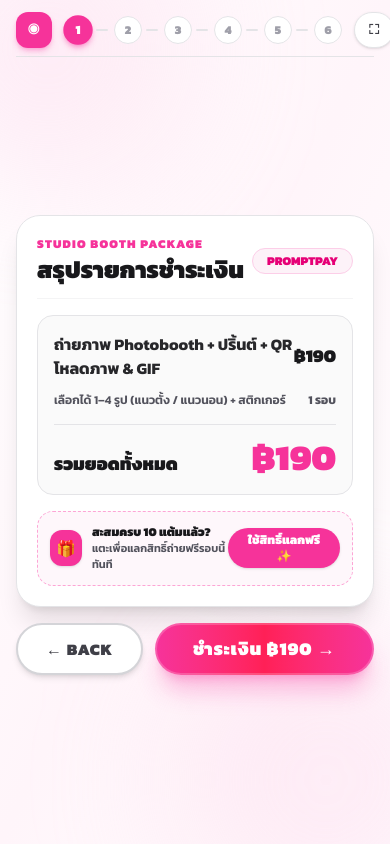
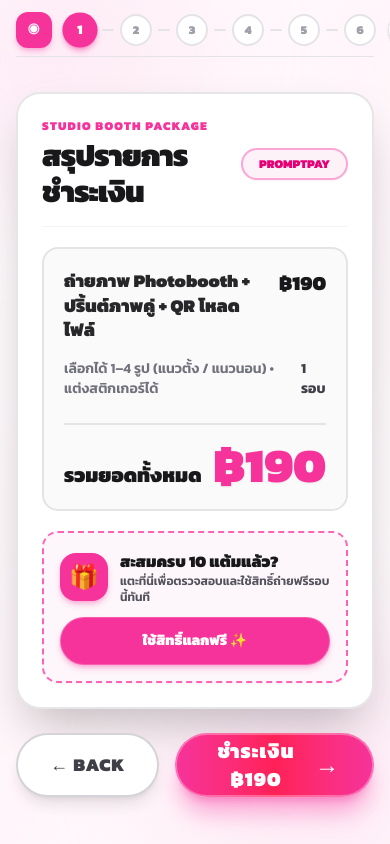
Before and after one commit to suhaimeejehha-glitch/camera-page, a Next.js app: page /payment in a window 390 px wide. Built offline with nearby package versions, Linux system fonts and the light colour scheme.

Commit message:
feat: upscale payment and numpad ui elements for touchscreen kiosk

```diff
--- a/app/components/payment/PaymentClient.tsx
+++ b/app/components/payment/PaymentClient.tsx
@@ -138,24 +138,24 @@ export function PaymentClient() {
   // ==========================================
   if (step === "redeem_success" && memberData) {
     return (
-      <div className="flex w-full max-w-md flex-col items-center gap-5 rounded-3xl border-2 border-emerald-300 bg-white p-6 sm:p-8 text-center shadow-xl">
-        <div className="flex h-20 w-20 items-center justify-center rounded-full border-4 border-emerald-400 bg-emerald-50 text-4xl font-black text-emerald-500 shadow-md">
+      <div className="flex w-full max-w-xl sm:max-w-2xl flex-col items-center gap-6 sm:gap-8 rounded-3xl sm:rounded-[32px] border-2 border-emerald-300 bg-white p-8 sm:p-12 text-center shadow-2xl my-auto">
+        <div className="flex h-24 w-24 sm:h-28 sm:w-28 items-center justify-center rounded-3xl border-4 border-emerald-400 bg-emerald-50 text-5xl sm:text-6xl font-black text-emerald-500 shadow-md">
           👑
         </div>
-        <div className="flex flex-col gap-2">
-          <span className="rounded-full bg-emerald-100 px-4 py-1 text-xs font-black text-emerald-700">
+        <div className="flex flex-col gap-3">
+          <span className="self-center rounded-full bg-emerald-100 px-5 py-1.5 text-sm sm:text-base font-black text-emerald-800">
             เบอร์: {memberData.phone}
           </span>
-          <h2 className="text-2xl sm:text-3xl font-black text-emerald-600">
+          <h2 className="text-3xl sm:text-4xl md:text-5xl font-black text-emerald-600">
             สิทธิ์ของคุณพร้อมใช้งาน! 🎉
           </h2>
-          <p className="text-sm sm:text-base font-bold text-zinc-700">
+          <p className="text-base sm:text-xl font-bold text-zinc-700">
             ตรวจพบ 10 แต้มสะสม • รับสิทธิ์ถ่ายฟรีรอบนี้ 1 ครั้ง โดยไม่ต้องชำระเงิน
           </p>
-          <div className="rounded-xl border border-emerald-200 bg-emerald-50/80 p-2.5 text-xs font-bold text-emerald-800">
+          <div className="rounded-2xl border border-emerald-200 bg-emerald-50/90 p-3.5 sm:p-4 text-xs sm:text-sm md:text-base font-bold text-emerald-800">
             🛡️ ระบบจะตัด 10 แต้มเมื่อขั้นตอนสั่งพิมพ์รูปสำเร็จเท่านั้น หากมีเหตุขัดข้องแต้มจะไม่หาย
           </div>
-          <p className="font-mono text-xs font-bold text-zinc-500">
+          <p className="font-mono text-sm sm:text-base font-bold text-zinc-500">
             แต้มสะสมปัจจุบัน: {memberData.points}/10 แต้ม
           </p>
         </div>
@@ -163,7 +163,7 @@ export function PaymentClient() {
         <button
           type="button"
           onClick={() => router.replace("/setup")}
-          className="inline-flex h-13 sm:h-14 w-full items-center justify-center rounded-full bg-gradient-to-r from-emerald-500 to-teal-500 px-8 text-lg font-black text-white uppercase shadow-xl shadow-emerald-500/30 transition active:scale-95 hover:from-emerald-400 hover:to-teal-400 border-2 border-white/20 touch-manipulation cursor-pointer"
+          className="inline-flex h-16 sm:h-20 w-full items-center justify-center rounded-full bg-gradient-to-r from-emerald-500 to-teal-500 px-10 text-xl sm:text-2xl font-black text-white uppercase shadow-xl shadow-emerald-500/30 transition active:scale-95 hover:from-emerald-400 hover:to-teal-400 border-2 border-white/20 touch-manipulation cursor-pointer"
         >
           ไปเลือกกรอบรูปเลย (ฟรี) →
         </button>
@@ -176,7 +176,7 @@ export function PaymentClient() {
   // ==========================================
   if (step === "redeem_numpad") {
     return (
-      <div className="flex w-full flex-col items-center gap-3">
+      <div className="flex w-full flex-col items-center gap-3 my-auto">
         <TouchNumpad
           value={redeemPhoneInput}
           onChange={setRedeemPhoneInput}
@@ -194,7 +194,7 @@ export function PaymentClient() {
         />
 
         {redeemError ? (
-          <div className="rounded-2xl border-2 border-rose-300 bg-rose-50 px-5 py-2 text-center text-sm font-black text-rose-600 shadow-sm">
+          <div className="rounded-2xl border-2 border-rose-300 bg-rose-50 px-6 py-2.5 text-center text-sm sm:text-base font-black text-rose-600 shadow-sm">
             ⚠️ {redeemError}
           </div>
         ) : null}
@@ -221,9 +221,9 @@ export function PaymentClient() {
   // ==========================================
   if (step === "points_prompt") {
     return (
-      <div className="flex w-full flex-col items-center gap-3">
-        <div className="inline-flex items-center gap-2 rounded-full border-2 border-emerald-400 bg-emerald-50 px-5 py-1.5 text-xs sm:text-sm font-black text-emerald-700 shadow-sm">
-          <span>✓</span>
+      <div className="flex w-full flex-col items-center gap-3.5 my-auto">
+        <div className="inline-flex items-center gap-2.5 rounded-full border-2 border-emerald-400 bg-emerald-50 px-6 py-2 text-sm sm:text-base font-black text-emerald-700 shadow-sm">
+          <span className="text-lg">✓</span>
           <span>ชำระเงินสำเร็จ ฿{SESSION_PRICE}.00 เรียบร้อยแล้ว</span>
         </div>
 
@@ -248,55 +248,57 @@ export function PaymentClient() {
   // ==========================================
   if (step === "summary") {
     return (
-      <div className="flex w-full max-w-xl flex-col items-center gap-4 sm:gap-5">
-        <div className="flex w-full flex-col gap-4 rounded-3xl border border-zinc-200 bg-white p-5 sm:p-7 shadow-xl">
-          <div className="flex items-center justify-between border-b border-zinc-100 pb-3">
+      <div className="flex w-full max-w-2xl sm:max-w-3xl md:max-w-4xl flex-col items-center gap-5 sm:gap-7 my-auto">
+        <div className="flex w-full flex-col gap-5 sm:gap-7 rounded-3xl sm:rounded-[32px] border-2 border-zinc-200/90 bg-white p-6 sm:p-10 md:p-12 shadow-2xl">
+          {/* ส่วนหัวการ์ด */}
+          <div className="flex items-center justify-between border-b border-zinc-100 pb-4 sm:pb-5">
             <div>
-              <p className="font-mono text-xs font-black tracking-widest text-pink-500 uppercase">
+              <p className="font-mono text-xs sm:text-sm md:text-base font-black tracking-widest text-pink-500 uppercase">
                 Studio Booth Package
               </p>
-              <h2 className="mt-0.5 text-2xl font-black text-zinc-900 sm:text-3xl">
+              <h2 className="mt-1 text-3xl sm:text-4xl md:text-5xl font-black text-zinc-900 tracking-tight">
                 สรุปรายการชำระเงิน
               </h2>
             </div>
-            <span className="rounded-full border border-pink-200 bg-pink-50 px-3.5 py-1 font-mono text-xs font-black text-pink-600 uppercase">
+            <span className="rounded-full border-2 border-pink-300 bg-pink-50 px-4 py-1.5 sm:px-6 sm:py-2 font-mono text-xs sm:text-base font-black text-pink-600 uppercase shadow-xs">
               PromptPay
             </span>
           </div>
 
-          <div className="flex flex-col gap-3 rounded-2xl border border-zinc-200 bg-zinc-50 p-4 sm:p-5">
-            <div className="flex items-center justify-between text-base sm:text-lg font-bold text-zinc-800">
-              <span>ถ่ายภาพ Photobooth + ปริ้นต์ + QR โหลดภาพ &amp; GIF</span>
-              <span className="font-mono font-black text-zinc-900 text-lg sm:text-xl">
+          {/* กล่องรายการแพ็กเกจและราคารวม */}
+          <div className="flex flex-col gap-4 rounded-2xl sm:rounded-3xl border-2 border-zinc-200 bg-zinc-50/90 p-5 sm:p-7 md:p-8">
+            <div className="flex items-start justify-between gap-4 text-lg sm:text-2xl md:text-3xl font-black text-zinc-800">
+              <span className="leading-snug">ถ่ายภาพ Photobooth + ปริ้นต์ภาพคู่ + QR โหลดไฟล์</span>
+              <span className="font-mono font-black text-zinc-900 text-xl sm:text-2xl md:text-3xl shrink-0">
                 ฿{SESSION_PRICE}
               </span>
             </div>
-            <div className="flex items-center justify-between text-xs sm:text-sm font-semibold text-zinc-600">
-              <span>เลือกได้ 1–4 รูป (แนวตั้ง / แนวนอน) + สติกเกอร์</span>
-              <span className="font-mono font-bold">1 รอบ</span>
+            <div className="flex items-center justify-between text-sm sm:text-lg font-semibold text-zinc-500">
+              <span>เลือกได้ 1–4 รูป (แนวตั้ง / แนวนอน) • แต่งสติกเกอร์ได้</span>
+              <span className="font-mono font-bold text-zinc-700">1 รอบ</span>
             </div>
-            <div className="mt-1 flex items-baseline justify-between border-t border-zinc-200 pt-3">
-              <span className="text-lg sm:text-xl font-black text-zinc-900">
+            <div className="mt-2 flex items-baseline justify-between border-t-2 border-zinc-200 pt-4 sm:pt-6">
+              <span className="text-xl sm:text-3xl md:text-4xl font-black text-zinc-900">
                 รวมยอดทั้งหมด
               </span>
-              <span className="font-mono text-4xl sm:text-5xl font-black text-pink-500">
+              <span className="font-mono text-5xl sm:text-6xl md:text-7xl font-black text-pink-500 drop-shadow-xs">
                 ฿{SESSION_PRICE}
               </span>
             </div>
           </div>
 
           {/* แถบกดใช้สิทธิ์ถ่ายฟรีสำหรับลูกค้าสมาชิกที่สะสมครบ 10 แต้ม */}
-          <div className="flex items-center justify-between rounded-2xl border border-dashed border-pink-300 bg-pink-50/60 p-3 sm:p-3.5">
-            <div className="flex items-center gap-2.5">
-              <span className="flex h-9 w-9 items-center justify-center rounded-xl bg-pink-500 text-base font-black text-white shadow">
+          <div className="flex flex-col sm:flex-row items-center justify-between gap-3 sm:gap-4 rounded-2xl sm:rounded-3xl border-2 border-dashed border-pink-400 bg-pink-50/70 p-4 sm:p-5 shadow-xs">
+            <div className="flex items-center gap-3 sm:gap-4 text-left w-full sm:w-auto">
+              <span className="flex h-12 w-12 sm:h-14 sm:w-14 shrink-0 items-center justify-center rounded-2xl bg-pink-500 text-2xl sm:text-3xl font-black text-white shadow-md shadow-pink-500/30">
                 🎁
               </span>
-              <div className="flex flex-col text-left">
-                <span className="text-xs sm:text-sm font-black text-zinc-900">
+              <div className="flex flex-col">
+                <span className="text-base sm:text-lg md:text-xl font-black text-zinc-900">
                   สะสมครบ 10 แต้มแล้ว?
                 </span>
-                <span className="text-[11px] sm:text-xs text-zinc-600 font-semibold">
-                  แตะเพื่อแลกสิทธิ์ถ่ายฟรีรอบนี้ทันที
+                <span className="text-xs sm:text-sm md:text-base text-zinc-600 font-semibold">
+                  แตะที่นี่เพื่อตรวจสอบและใช้สิทธิ์ถ่ายฟรีรอบนี้ทันที
                 </span>
               </div>
             </div>
@@ -308,17 +310,18 @@ export function PaymentClient() {
                 setRedeemError(null);
                 setStep("redeem_numpad");
               }}
-              className="inline-flex h-10 items-center justify-center rounded-full bg-pink-500 px-4 text-xs sm:text-sm font-black text-white shadow-sm transition active:scale-95 hover:bg-pink-400 touch-manipulation cursor-pointer"
+              className="inline-flex h-12 sm:h-14 w-full sm:w-auto shrink-0 items-center justify-center rounded-full bg-pink-500 px-6 sm:px-8 text-sm sm:text-base md:text-lg font-black text-white shadow-md shadow-pink-500/30 transition active:scale-95 hover:bg-pink-600 border border-white/20 touch-manipulation cursor-pointer"
             >
               ใช้สิทธิ์แลกฟรี ✨
             </button>
           </div>
         </div>
 
-        <div className="flex w-full items-center justify-between gap-3">
+        {/* ปุ่ม Back และ ปุ่มชำระเงินขนาดใหญ่พิเศษสำหรับทัชสกรีน */}
+        <div className="flex w-full items-center justify-between gap-4 sm:gap-6 pt-1">
           <Link
             href="/"
-            className="inline-flex h-13 sm:h-14 items-center justify-center rounded-full border-2 border-zinc-300 bg-white px-7 sm:px-9 text-base sm:text-lg font-black tracking-wider text-zinc-700 uppercase shadow-md transition active:scale-95 hover:border-pink-400 hover:text-pink-600 touch-manipulation cursor-pointer"
+            className="inline-flex h-16 sm:h-18 md:h-20 items-center justify-center rounded-full border-2 border-zinc-300 bg-white px-8 sm:px-12 text-lg sm:text-xl md:text-2xl font-black tracking-wider text-zinc-700 uppercase shadow-lg transition active:scale-95 hover:border-pink-400 hover:text-pink-600 touch-manipulation cursor-pointer"
           >
             ← Back
           </Link>
@@ -326,9 +329,10 @@ export function PaymentClient() {
           <button
             type="button"
             onClick={handleOpenQr}
-            className="inline-flex h-13 sm:h-14 flex-1 items-center justify-center rounded-full bg-gradient-to-r from-pink-500 via-rose-500 to-pink-500 px-8 text-lg sm:text-xl font-black tracking-wider text-white uppercase shadow-xl shadow-pink-500/30 transition active:scale-95 hover:from-pink-400 hover:to-rose-400 border-2 border-white/20 touch-manipulation cursor-pointer"
+            className="inline-flex h-16 sm:h-18 md:h-20 flex-1 items-center justify-center gap-3 rounded-full bg-gradient-to-r from-pink-500 via-rose-500 to-pink-500 px-8 sm:px-14 text-xl sm:text-2xl md:text-3xl font-black tracking-wider text-white uppercase shadow-xl shadow-pink-500/40 transition active:scale-95 hover:from-pink-400 hover:to-rose-400 border-2 border-white/30 touch-manipulation cursor-pointer"
           >
-            ชำระเงิน ฿{SESSION_PRICE} →
+            <span>ชำระเงิน ฿{SESSION_PRICE}</span>
+            <span className="text-2xl sm:text-3xl">→</span>
           </button>
         </div>
       </div>
@@ -341,14 +345,14 @@ export function PaymentClient() {
   const isExpired = secondsLeft === 0;
 
   return (
-    <div className="flex w-full max-w-4xl flex-col items-center justify-center gap-5 rounded-3xl border border-zinc-200 bg-white p-5 sm:p-7 shadow-xl sm:flex-row sm:gap-8">
+    <div className="flex w-full max-w-2xl sm:max-w-4xl md:max-w-5xl flex-col items-center justify-center gap-6 sm:gap-8 md:gap-10 rounded-3xl sm:rounded-[32px] border-2 border-zinc-200/90 bg-white p-6 sm:p-10 md:p-12 shadow-2xl sm:flex-row my-auto">
       {/* ฝั่ง QR Code พร้อมเพย์ */}
-      <div className="flex shrink-0 flex-col items-center gap-2.5 rounded-2xl border-2 border-zinc-200 bg-zinc-50 p-4 text-zinc-900 shadow-sm">
-        <div className="flex w-full items-center justify-between border-b border-zinc-200 pb-2">
-          <span className="text-xs sm:text-sm font-black tracking-wider text-pink-600 uppercase">
+      <div className="flex shrink-0 flex-col items-center gap-3.5 rounded-3xl border-2 border-zinc-200 bg-zinc-50 p-5 sm:p-7 text-zinc-900 shadow-md">
+        <div className="flex w-full items-center justify-between border-b-2 border-zinc-200 pb-2.5">
+          <span className="text-xs sm:text-base font-black tracking-wider text-pink-600 uppercase">
             Thai QR PromptPay
           </span>
-          <span className="font-mono text-base font-black text-zinc-900">
+          <span className="font-mono text-base sm:text-xl font-black text-zinc-900">
             ฿{SESSION_PRICE}.00
           </span>
         </div>
@@ -357,27 +361,27 @@ export function PaymentClient() {
         <img
           src={PROMPTPAY_QR_SRC}
           alt="PromptPay QR Code"
-          className="h-44 w-44 sm:h-52 sm:w-52 rounded-xl object-contain shadow-inner bg-white p-1"
+          className="h-56 w-56 sm:h-64 sm:w-64 md:h-72 md:w-72 rounded-2xl object-contain shadow-inner bg-white p-2"
         />
 
-        <p className="font-mono text-xs font-bold text-zinc-600">
+        <p className="font-mono text-xs sm:text-sm font-bold text-zinc-600">
           สแกนจ่ายผ่านแอปธนาคารใดก็ได้
         </p>
       </div>
 
       {/* ฝั่งสถานะ เวลาที่เหลือ และปุ่มตรวจสอบยอดชำระ */}
-      <div className="flex w-full flex-1 flex-col items-center gap-4 text-center sm:items-start sm:text-left">
-        <div className="w-full rounded-2xl border-2 border-zinc-200 bg-zinc-50 p-5">
-          <p className="font-mono text-xs font-black tracking-wider text-zinc-500 uppercase">
+      <div className="flex w-full flex-1 flex-col items-center gap-5 sm:gap-6 text-center sm:items-start sm:text-left">
+        <div className="w-full rounded-2xl sm:rounded-3xl border-2 border-zinc-200 bg-zinc-50 p-6 sm:p-8">
+          <p className="font-mono text-xs sm:text-sm md:text-base font-black tracking-wider text-zinc-500 uppercase">
             รวมยอดชำระทั้งหมด
           </p>
-          <p className="mt-1 font-mono text-4xl sm:text-5xl font-black text-pink-500">
+          <p className="mt-1 font-mono text-5xl sm:text-6xl md:text-7xl font-black text-pink-500">
             ฿{SESSION_PRICE}.00
           </p>
 
-          <div className="mt-3 flex items-center justify-center gap-2.5 sm:justify-start">
+          <div className="mt-4 flex items-center justify-center gap-3 sm:justify-start">
             <span
-              className={`h-3.5 w-3.5 rounded-full ${
+              className={`h-4 w-4 rounded-full ${
                 isExpired
                   ? "bg-rose-500"
                   : isChecking
@@ -385,7 +389,7 @@ export function PaymentClient() {
                   : "animate-pulse bg-pink-500"
               }`}
             />
-            <span className="font-mono text-sm font-bold text-zinc-700">
+            <span className="font-mono text-sm sm:text-base md:text-lg font-bold text-zinc-700">
               {isExpired
                 ? "QR Code หมดอายุ กรุณาสร้างใหม่"
                 : statusMessage ?? "รอสแกนชำระเงิน • เหลือเวลา "}
@@ -396,12 +400,12 @@ export function PaymentClient() {
           </div>
         </div>
 
-        <div className="flex w-full items-center justify-between gap-3 pt-1">
+        <div className="flex w-full items-center justify-between gap-4 pt-2">
           <button
             type="button"
             onClick={() => setStep("summary")}
             disabled={isChecking}
-            className="inline-flex h-13 sm:h-14 items-center justify-center rounded-full border-2 border-zinc-300 bg-white px-6 sm:px-8 text-base font-black tracking-wider text-zinc-700 uppercase shadow-md transition active:scale-95 hover:border-pink-400 hover:text-pink-600 disabled:opacity-50 touch-manipulation cursor-pointer"
+            className="inline-flex h-16 sm:h-18 md:h-20 items-center justify-center rounded-full border-2 border-zinc-300 bg-white px-8 sm:px-10 text-base sm:text-xl font-black tracking-wider text-zinc-700 uppercase shadow-lg transition active:scale-95 hover:border-pink-400 hover:text-pink-600 disabled:opacity-50 touch-manipulation cursor-pointer"
           >
             ← Back
           </button>
@@ -410,7 +414,7 @@ export function PaymentClient() {
             <button
               type="button"
               onClick={handleOpenQr}
-              className="inline-flex h-13 sm:h-14 flex-1 items-center justify-center rounded-full bg-pink-500 px-6 text-base sm:text-lg font-black tracking-wider text-white uppercase shadow-xl shadow-pink-500/30 transition active:scale-95 hover:bg-pink-400 touch-manipulation cursor-pointer"
+              className="inline-flex h-16 sm:h-18 md:h-20 flex-1 items-center justify-center rounded-full bg-pink-500 px-8 text-lg sm:text-2xl font-black tracking-wider text-white uppercase shadow-xl shadow-pink-500/30 transition active:scale-95 hover:bg-pink-400 touch-manipulation cursor-pointer"
             >
               สร้าง QR Code ใหม่
             </button>
@@ -419,7 +423,7 @@ export function PaymentClient() {
               type="button"
               onClick={handleCheckPayment}
               disabled={isChecking}
-              className="inline-flex h-13 sm:h-14 flex-1 items-center justify-center rounded-full bg-gradient-to-r from-emerald-500 to-teal-500 px-6 sm:px-8 text-base sm:text-lg font-black tracking-wider text-white uppercase shadow-xl shadow-emerald-500/30 transition active:scale-95 hover:from-emerald-400 hover:to-teal-400 disabled:cursor-not-allowed disabled:opacity-60 border-2 border-white/20 touch-manipulation cursor-pointer"
+              className="inline-flex h-16 sm:h-18 md:h-20 flex-1 items-center justify-center rounded-full bg-gradient-to-r from-emerald-500 to-teal-500 px-8 sm:px-10 text-lg sm:text-2xl font-black tracking-wider text-white uppercase shadow-xl shadow-emerald-500/40 transition active:scale-95 hover:from-emerald-400 hover:to-teal-400 disabled:cursor-not-allowed disabled:opacity-60 border-2 border-white/20 touch-manipulation cursor-pointer"
             >
               {isChecking ? "กำลังตรวจสอบยอดเงิน..." : "สแกนจ่ายแล้ว • Next →"}
             </button>
--- a/app/components/ui/BoothHeader.tsx
+++ b/app/components/ui/BoothHeader.tsx
@@ -35,20 +35,20 @@ export function BoothHeader({
       <div
         className={`flex items-center justify-between gap-3 border-b pb-2 sm:pb-3 ${borderClass}`}
       >
-        <div className="flex items-center gap-2.5 sm:gap-3">
+        <div className="flex items-center gap-2.5 sm:gap-4">
           {backHref ? (
             <Link
               href={backHref}
-              className={`inline-flex h-11 items-center justify-center rounded-full border-2 px-4 sm:px-5 text-sm font-black tracking-wider uppercase transition active:scale-95 touch-manipulation cursor-pointer ${backBtnClass}`}
+              className={`inline-flex h-11 sm:h-12 items-center justify-center rounded-full border-2 px-4 sm:px-6 text-sm sm:text-base font-black tracking-wider uppercase transition active:scale-95 touch-manipulation cursor-pointer ${backBtnClass}`}
             >
               ← Back
             </Link>
           ) : null}
 
           <div
-            className={`inline-flex items-center gap-2.5 font-black tracking-wider uppercase text-sm sm:text-base ${brandTextClass}`}
+            className={`inline-flex items-center gap-2.5 sm:gap-3 font-black tracking-wider uppercase text-sm sm:text-lg ${brandTextClass}`}
           >
-            <span className="inline-flex h-9 w-9 items-center justify-center rounded-xl bg-pink-500 font-mono text-sm font-black text-white shadow-md shadow-pink-500/30">
+            <span className="inline-flex h-9 w-9 sm:h-11 sm:w-11 items-center justify-center rounded-xl bg-pink-500 font-mono text-sm sm:text-base font-black text-white shadow-md shadow-pink-500/30">
               ◉
             </span>
             <span className="hidden xs:inline">{brandName}</span>
@@ -57,23 +57,23 @@ export function BoothHeader({
 
         {/* ตัวบอกขั้นตอน 1 - 6 */}
         {currentStep ? (
-          <div className="flex items-center gap-1.5 sm:gap-2">
+          <div className="flex items-center gap-1.5 sm:gap-2.5">
             {Array.from({ length: totalSteps }).map((_, index) => {
               const stepNum = index + 1;
               const isCurrent = stepNum === currentStep;
               const isDone = stepNum < currentStep;
               return (
-                <div key={stepNum} className="flex items-center gap-1 sm:gap-1.5">
+                <div key={stepNum} className="flex items-center gap-1.5 sm:gap-2">
                   <span
-                    className={`flex h-7 w-7 sm:h-8 sm:w-8 items-center justify-center rounded-full font-mono text-xs sm:text-sm font-black transition ${
+                    className={`flex h-8 w-8 sm:h-9 sm:w-9 items-center justify-center rounded-full font-mono text-xs sm:text-base font-black transition ${
                       isCurrent
-                        ? "bg-pink-500 text-white shadow-md shadow-pink-500/40 scale-105"
+                        ? "bg-pink-500 text-white shadow-md shadow-pink-500/40 scale-110"
                         : isDone
                         ? isLight
-                          ? "border border-pink-300 bg-pink-50 text-pink-600"
+                          ? "border-2 border-pink-300 bg-pink-50 text-pink-600"
                           : "border border-pink-400/50 bg-pink-500/20 text-pink-300"
                         : isLight
-                        ? "border border-zinc-200 bg-white text-zinc-400"
+                        ? "border-2 border-zinc-200 bg-white text-zinc-400"
                         : "border border-zinc-800 bg-zinc-900 text-zinc-500"
                     }`}
                   >
@@ -81,7 +81,7 @@ export function BoothHeader({
                   </span>
                   {stepNum < totalSteps ? (
                     <span
-                      className={`h-0.5 w-3 sm:w-4 rounded-full ${
+                      className={`h-0.5 sm:h-1 w-3 sm:w-5 rounded-full ${
                         isDone
                           ? "bg-pink-400"
                           : isLight
```
Also changed, not shown: app/components/payment/StampCardView.tsx (+20 -20 lines), app/components/payment/TouchNumpad.tsx (+15 -15 lines).
